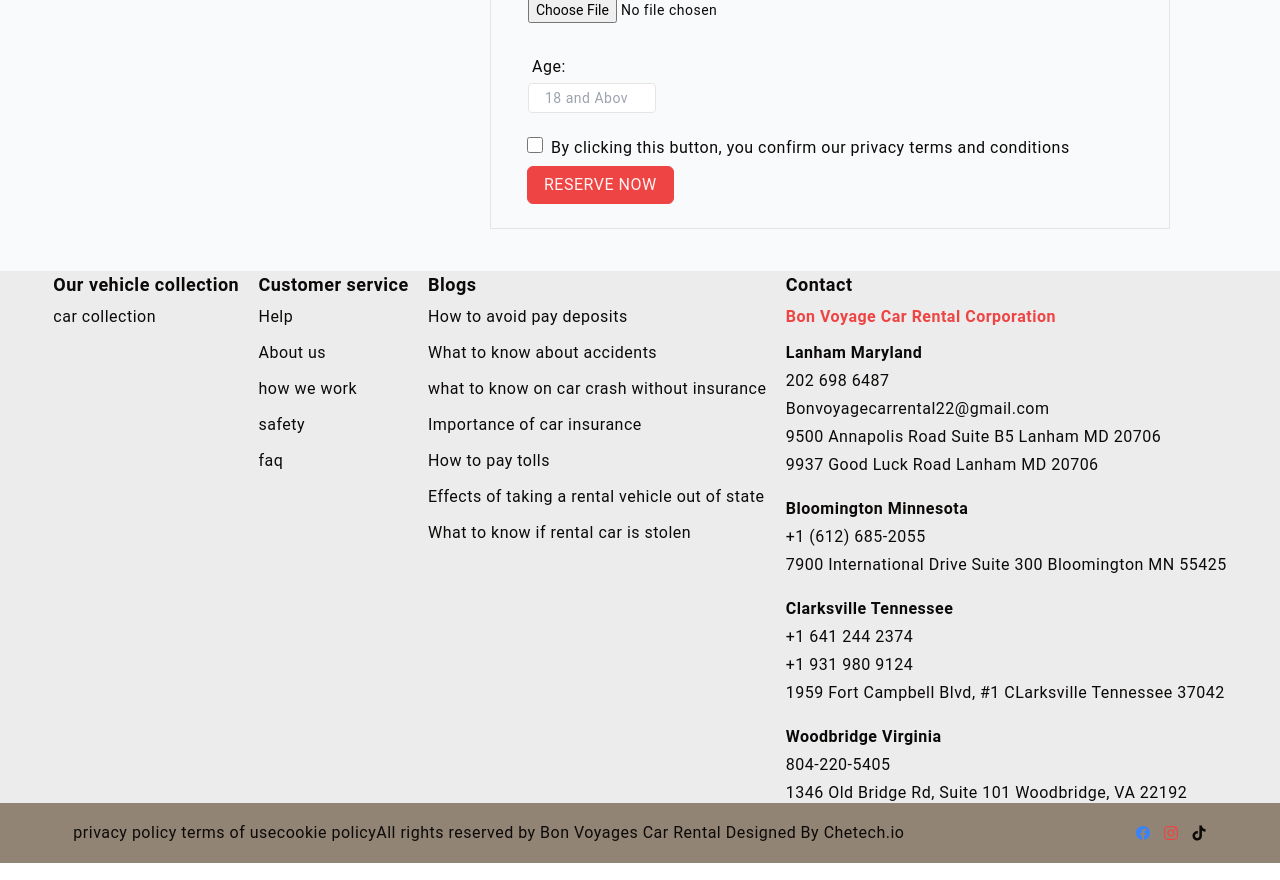
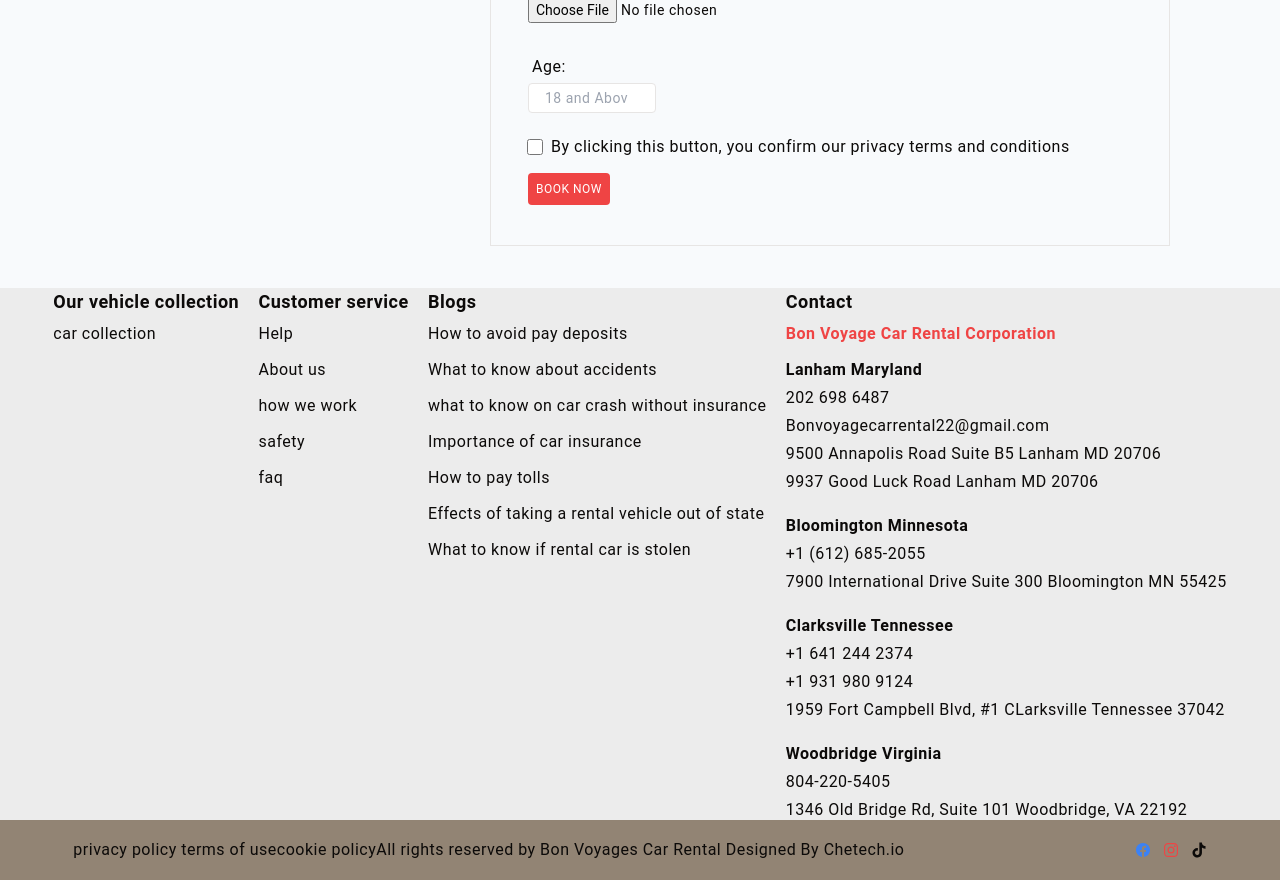
Before and after one commit to Ndesimoni/BON-VOYAGE-CAR-RENTALS-PROJECT, a React (Vite) app: page /book-now in a window 1280 px wide. Shown: the part 820-1700 px from the top of the page. Built offline with nearby package versions, Linux system fonts and the light colour scheme.

Commit message:
fixed the bug

```diff
--- a/src/pages/Vehicles/BookNow.jsx
+++ b/src/pages/Vehicles/BookNow.jsx
@@ -15,7 +15,9 @@ function BookNow() {
 
   return (
     <div className="flex justify-center items-center">
+
       {isLoading && <Loading />}
+
       <div className="grid grid-cols-[0.5fr_1fr] gap-10 mb-10">
         {!isLoading && (
           <>
--- a/src/pages/Vehicles/CarDetailsFormFilled.jsx
+++ b/src/pages/Vehicles/CarDetailsFormFilled.jsx
@@ -2,6 +2,7 @@ import styled from "styled-components";
 import { useMyContext } from "../../AppContext";
 import bookAndPayLatterNotFillAtStart from "../../lib/bookAndPayLatterNotFillAtStart";
 import { useNavigate } from "react-router-dom";
+
 
 import { ItemStyle } from "../../components/Form/reservationForm/ReservationDropdown";
 
@@ -22,6 +23,7 @@ export const CarInfoDetails = styled.div({
     textTransform: "Uppercase",
     fontFamily: "roboto",
 });
+
 
 const CarDetailsFormFilled = ({ carDetails }) => {
     //now we need the users details and we just immediately destructure them
@@ -93,6 +95,7 @@ const CarDetailsFormFilled = ({ carDetails }) => {
             </div>
         </div>
     );
+
 };
 
 export default CarDetailsFormFilled;
--- a/src/pages/Vehicles/CarDetailsFormNotFilled.jsx
+++ b/src/pages/Vehicles/CarDetailsFormNotFilled.jsx
@@ -10,24 +10,25 @@ import {
 import { useSearchParams } from "react-router-dom";
 
 const CarDetailsFormNotFilled = ({ carDetails }) => {
+
     //use the useSearchParams() hook provided by react-router-dom  to update our url
-
     //This method takes in an object with key value pairs of the search params that we want to set in the url.
     const [searchParams, setSearchParams] = useSearchParams();
 
     const { register, handleSubmit, formState } = useForm();
     const { errors } = formState;
 
+
     function handleFormSubmit(data) {
-    console.log(searchParams);
+
 
         //we get the data from the form, and the carDetails, the we reconstruct this into a single object.
         const newUrl = { ...data, ...carDetails };
 
         // we then pass this object as an argument into the setSearchParams function
         setSearchParams(newUrl);
+        return searchParams
     }
-
     return (
         <form onSubmit={handleSubmit(handleFormSubmit)} className="border p-6">
             <h1 className="font-extrabold text-3xl pb-5 capitalize p-2">
@@ -268,7 +269,6 @@ const CarDetailsFormNotFilled = ({ carDetails }) => {
                     </p>
                 </ItemStyle>
             </div>
-
             <div className="mb-4">
                 <ItemStyle className="p-2">
                     <p className="text-base p-1">Age:</p>
@@ -288,33 +288,27 @@ const CarDetailsFormNotFilled = ({ carDetails }) => {
                 </ItemStyle>
             </div>
 
-      <div className=" ml-3 flex items-center gap-2 mb-2">
-        <div>
-          <input
-            type="checkbox"
-            className="h-4 w-4 hover:bg-slate-500 "
-            {...register("termConditions", {
-              required: {
-                value: true,
-                message: "agree to the terms and condition",
-              },
-            })}
-          />
-          <p className="text-red-500">
-            {errors?.termConditions && errors?.termConditions?.message}
-          </p>
-        </div>
+            <div className=" ml-3 flex items-center gap-2">
+                <input type="checkbox" className="h-4 w-4 hover:bg-slate-500 " />
 
                 <Label>
                     By clicking this button, you confirm our privacy terms and conditions
                 </Label>
             </div>
 
-      <button className="ml-3 border border-red-500 px-4 py-2 uppercase bg-red-500 text-red-50 rounded-md">
-        Reserve now
+
+            <div className="flex p-2 gap-2">
+
+
+                <ItemStyle>
+                    <button className="booking_btn" type="submit">
+                        book now
                     </button>
+                </ItemStyle>
+            </div>
         </form>
     );
+
 };
 
 export default CarDetailsFormNotFilled;
```
Lines whose indentation alone changed are shown as unchanged.
